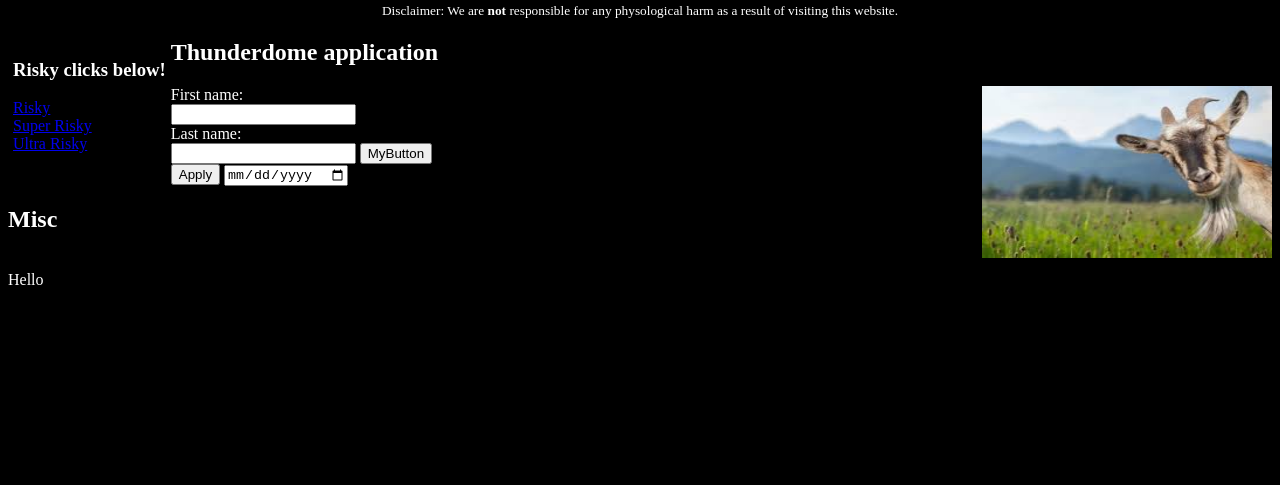
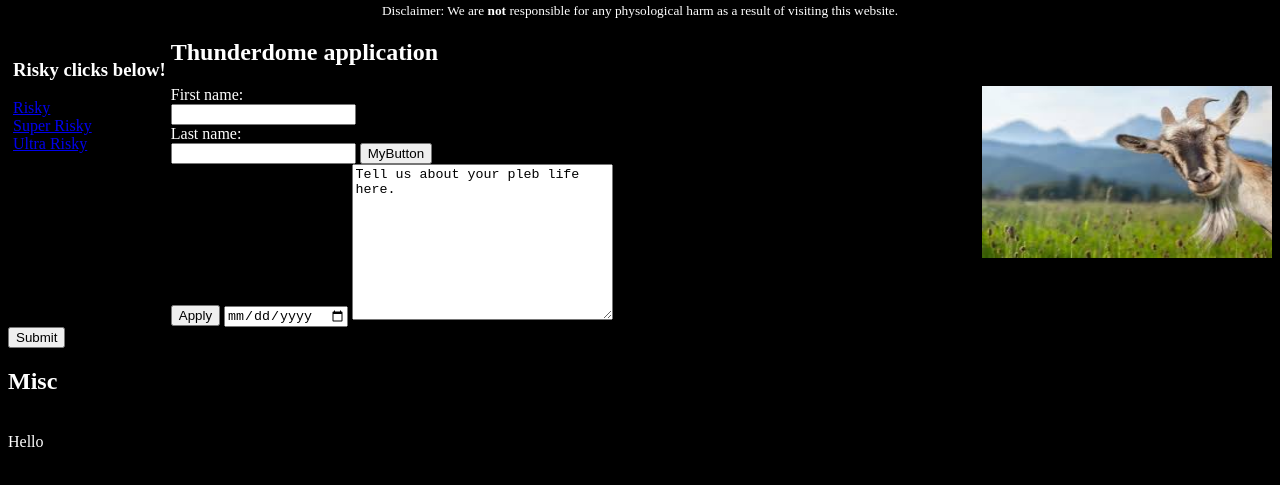
Before and after one commit to BiliousGoat/MyFirstWebsite, a plain HTML site: page index.html in a window 1280 px wide. Shown: the part 79-564 px from the top of the page. Drawn offline with Linux system fonts and the light colour scheme.

Commit message:
added text box

```diff
--- a/index.html
+++ b/index.html
@@ -31,6 +31,8 @@
 		<input type="button" value="MyButton" id="MyButton"><br>
 		<input type="button" onclick="alert('Denied! Bwahaha!')" value="Apply">
 		<input type="date" id="myDate">
+		<textarea name="Message" rows="10" cols="30">Tell us about your pleb life here.</textarea><br>
+    		<input type="Submit">
 	</form>
 	</p>
 	<h2>Misc</h2>
```
